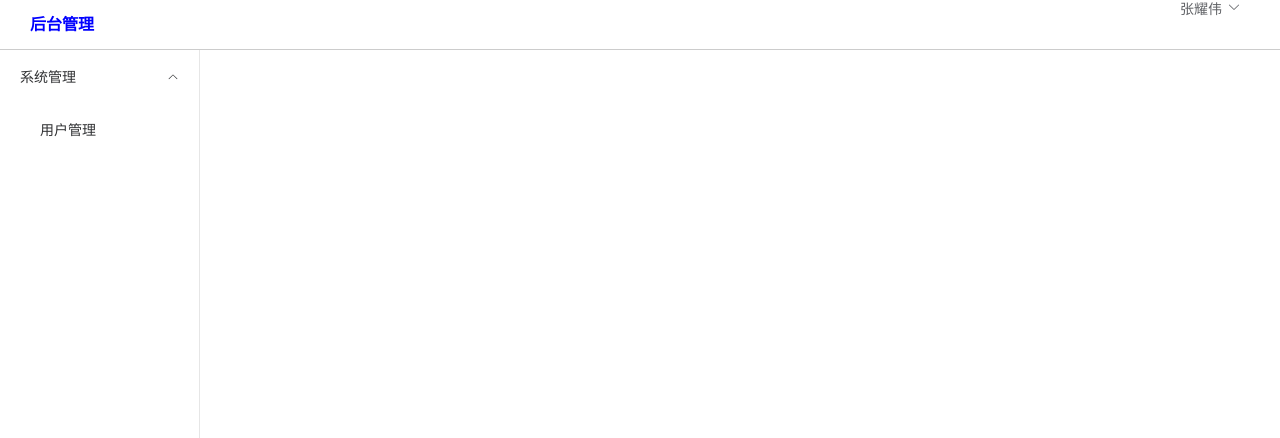
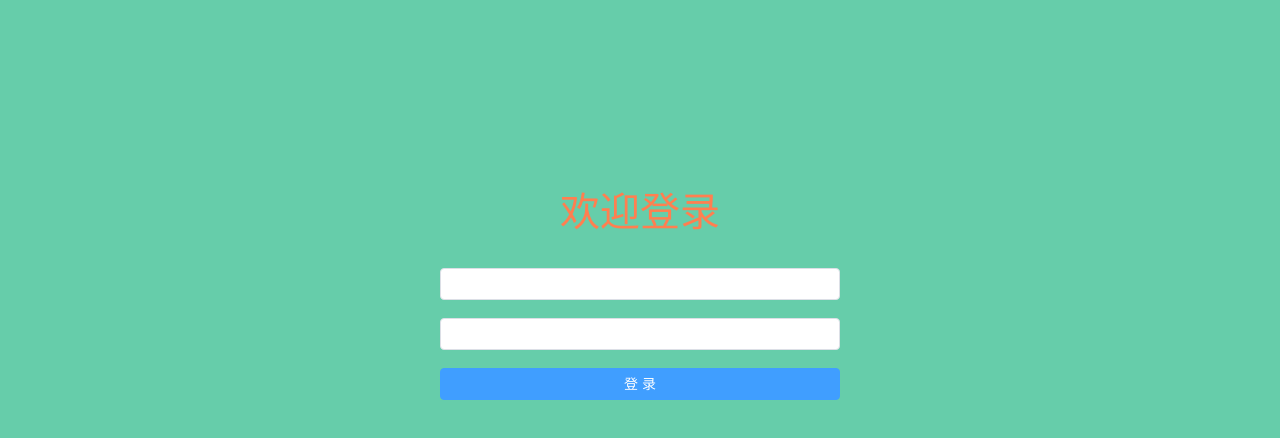
Before and after one commit to zhangyaowei33/vue, a Vue app: page /login in a window 1280 px wide. Before the commit this address had no page. Shown: the top 438 px of the page. Built offline with nearby package versions, Linux system fonts and the light colour scheme.

Commit message:
前端vue新增【登录】功能

```diff
--- a/src/App.vue
+++ b/src/App.vue
@@ -1,31 +1,13 @@
 <template>
   <div>
-<!--    头部-->
-    <Header>
-    </Header>
-<!--    主体-->
-    <div style="display: flex">
-<!--      侧边栏-->
-      <Aside />
-<!--      内容区域-->
-      <router-view style="flex: 1"/>
-    </div>
+    <router-view />
   </div>
 
 </template>
 
-<style>
+<script>
+export default {
+  name:"App",
 
-</style>
-<script>
-import Header from "@/components/Header";
-import Aside from "@/components/Aside";
-
-export default {
-  name:"Layout",
-  components:{
-    Header,
-    Aside
-  }
 }
 </script>
--- a/src/components/Aside.vue
+++ b/src/components/Aside.vue
@@ -2,7 +2,7 @@
   <div>
     <el-menu
         style="width: 200px; min-height: calc(100vh - 50px)"
-        default-active="2"
+        default-active="user"
         default-openeds="[1]"
         class="el-menu-vertical-demo"
         >
@@ -13,6 +13,9 @@
       <el-sub-menu index="1">
         <template #title>系统管理</template>
         <el-menu-item index="user">用户管理</el-menu-item>
+      </el-sub-menu>
+      <el-sub-menu index="2">
+        <template #title>价格管理</template>
       </el-sub-menu>
 
     </el-menu>
--- /dev/null
+++ b/src/layout/Layout.vue
@@ -0,0 +1,31 @@
+<template>
+  <div>
+    <!--    头部-->
+    <Header>
+    </Header>
+    <!--    主体-->
+    <div style="display: flex">
+      <!--      侧边栏-->
+      <Aside />
+      <!--      内容区域-->
+      <router-view style="flex: 1"/>
+    </div>
+
+  </div>
+</template>
+
+<script>
+import Header from "@/components/Header";
+import Aside from "@/components/Aside";
+export default {
+  name: "Layout",
+  components:{
+    Header,
+    Aside
+  }
+}
+</script>
+
+<style scoped>
+
+</style>
--- a/src/router/index.js
+++ b/src/router/index.js
@@ -1,11 +1,24 @@
 import { createRouter, createWebHistory } from 'vue-router'
-import Home from '../views/Home.vue'
+import Layout from '../layout/Layout.vue'
 
 const routes = [
   {
     path: '/',
-    name: 'Home',
-    component: Home
+    name: 'Layout',
+    component: Layout,
+    redirect: "/home",
+    children:[
+      {
+        path: 'home',
+        name: 'Home',
+        component: () =>import("@/views/Home")
+      }
+    ]
+  },
+  {
+    path: '/login',
+    name: 'Login',
+    component: () =>import("@/views/Login")
   }
 ]
 
--- /dev/null
+++ b/src/views/Login.vue
@@ -0,0 +1,56 @@
+<template>
+  <div style="width: 100%; height: 100vh; background-color:mediumaquamarine ; overflow: hidden" >
+    <div style="width: 400px; margin: 150px auto">
+      <div style="color: coral;font-size: 40px; text-align: center ;padding: 30px 0">欢迎登录</div>
+      <el-form ref="form" :model="form" size="normal">
+        <el-form-item>
+          <el-input v-model="form.username"></el-input>
+
+        </el-form-item>
+        <el-form-item>
+          <el-input v-model="form.password" show-password></el-input>
+        </el-form-item>
+        <el-form-item>
+          <el-button style="width: 100%" type="primary" @click="login">登 录</el-button>
+        </el-form-item>
+      </el-form>
+    </div>
+
+  </div>
+</template>
+
+<script>
+import request from "@/utils/request";
+import {ElMessage} from "element-plus";
+
+export default {
+  name: "Login.vue",
+  data(){
+    return{
+      form:{}
+    }
+  },
+  methods:{
+    login(){
+        request.post("/user/login", this.form).then(res => {
+          if(res.code === '0'){
+            ElMessage({
+              type: "success",
+              message: "登录成功"
+            })
+            this.$router.push("/") //登录成功后页面自动跳转
+          }else {
+            ElMessage({
+              type: "error",
+              message: res.msg
+            })
+          }
+        })
+    }
+  }
+}
+</script>
+
+<style scoped>
+
+</style>
```
